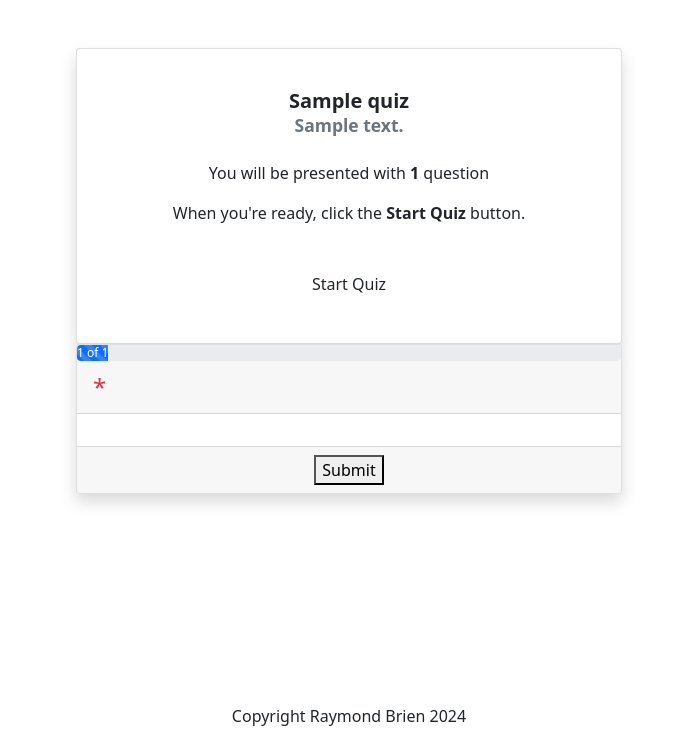
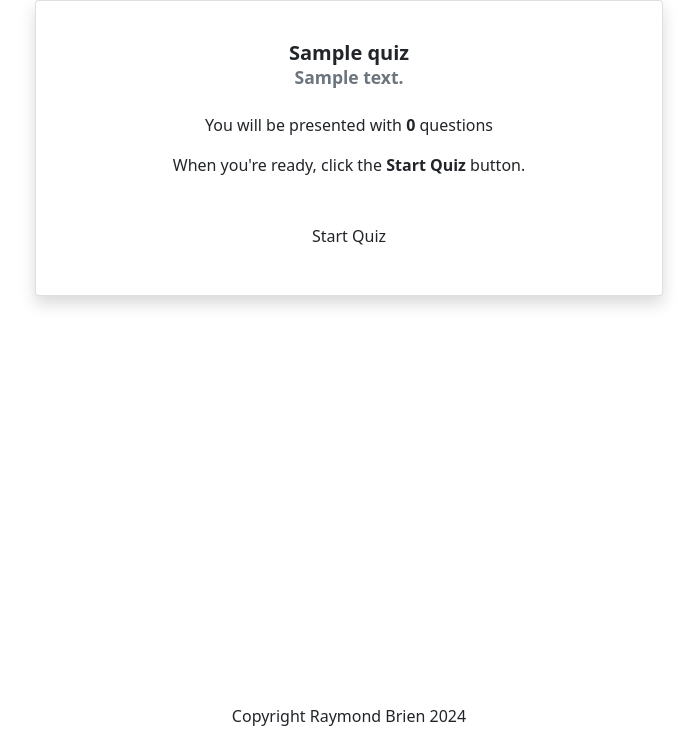
Before and after one commit to RaymondBrien/theoryhub, a Django app: a page that uses quiz/templates/quiz/single_quiz.html in a window 1280 px wide. Shown: the part 56-800 px from the top of the page, without its empty margins (291-988 px from the left). Run offline with Django 4.2, Linux system fonts and the light colour scheme; a user stored in the database is signed in; tables that the repository leaves empty hold one stand-in row (values such as "Sample post").

Commit message:
Deployment test for question visibility

```diff
--- a/quiz/templates/quiz/single_quiz.html
+++ b/quiz/templates/quiz/single_quiz.html
@@ -6,6 +6,7 @@
 <!-- {% endblock %} -->
 
 {% block content %}
+
 <!-- TODO: CREDIT TIM NELSON -->
 <!-- TODO:  add function view to render question content in template -->
 <!-- TODO: add initial title page of single quiz: quiz title, description. Do not show quiz content until button is clicked. -->
@@ -17,8 +18,8 @@
 <!-- TODO: add a "Restart Quiz" button to reset the quiz and start over. -->
 
 
-
-<section id="quiz-container" class="{% if user.is_authenticated %} container my-5 {% else %} d-none {% endif  %}">
+<!-- class="{% if user.is_authenticated %} container my-5 {% else %} d-none {% endif  %} -->
+<section id="quiz-container">
 
     <!-- quiz start button -->
     <div class="row" id="quiz-start-row">
@@ -35,9 +36,10 @@
                         question{{ questions|length|pluralize }}
                     </p>
                     <p>
+                        <!-- TODO: style button -->
                         When you're ready, click the <strong>Start Quiz</strong> button.
                     </p>
-                    <!-- TODO:Add JS to reveal quiz section once clicked: -->
+                    <!-- TODO:Add JS to reveal quiz section once clicked?: -->
                     <button id="quiz-start-btn" class="btn btn-ci my-4">Start Quiz</button>
                 </div>
             </div>
@@ -48,7 +50,6 @@
     <div class="row">
         <div class="col-sm-12 col-md-10 offset-md-1 col-lg-6 offset-lg-3">
             <!-- TODO: Add post request view via quiz form-->
-            <!-- TODO add submit quiz url -->
             <!-- TODO: add submit quiz to form with: action=" url 'submit_quiz' quiz.id "> -->
             <form id="quiz-form" class="hide full" method="POST">
                 {% csrf_token %}
@@ -60,48 +61,24 @@
 
                 <fieldset id="card-set-{{ forloop.counter }}{% if forloop.last %}-last{% endif %}"
                     class="card shadow {% if not forloop.first %}hide full{% endif %}">
-
-                    <!-- progress bar -->
-                    <div id="progress_{{ forloop.counter }}" class="progress">
-                        <!-- TODO progress instead of progress bar for accessibility? -->
-                        <div id="progress-bar-{% if forloop.first %}first{% else %}{{ forloop.counter }}{% endif %}"
-                            class="progress-bar progress-bar-striped bg-p-orange progress-bar-animated"
-                            role="progressbar" aria-valuenow="0" aria-valuemin="0" aria-valuemax="100"
-                            data-questionindex="1" data-questioncounter="{{ questions|length }}">
-                            1 of {{ questions|length }}
-                        </div>
+                    <!-- display the question content -->
+                    <div class="question-content">
+                        <img src="{{ question.question_image }}" alt="question image">
+                        <h6>{{ question.question_text }}</h6>
                     </div>
 
-                    <!-- TODO add as future feature: track duration of each individual question -->
-                    <!-- <input type="hidden" id="time_taken-{{ question.id }}" name="time_taken-{{ question.id }}"
-                        value="0"> -->
-
-                    <!-- display the question -->
-                    <legend class="card-header bg-p-grey text-t-grey">
-                        <span class="text-danger">*</span>
-                        {{ question.question }}
-
-                        <!-- optional text, where applicable -->
-                        {% if question.text %}
-                        <p class="bg-s-grey text-black text-center my-3 p-3 rounded">
-                            <small class="fs-6">{{ question.text|safe|linebreaksbr }}</small>
-                        </p>
-                        {% endif %}
-                    </legend>
-
-                    <!-- cycle through each of the question's choices -->
-                    <div class="card-body">
-                        <!-- TODO EDIT -->
-
-                        {% if quiz.quiz_type|safe == "is_not_mentor" %}
-                        {% for choice in question.choices %}
-                        {% include "quizzes/partials/choices.html" %}
+                    <!-- display the answer options -->
+                    <div class="answer-options">
+                        {% for answer in question.answers.all %}
+                        <div class="form-check">
+                            <!-- TODO: check template logic for input value  -->
+                            <input class="form-check-input" type="radio" name="{{ question_id }}" id="{{ answer.answer_option }}"
+                                value="{% if answer.correct %} question.points {% else %} 0 {% endif %}">
+                            <label class="form-check-label" for="{{ answer.answer_option }}">
+                                {{ answer.answer_content }}
+                            </label>
+                        </div>
                         {% endfor %}
-                        {% endif %}
-
-                        <!-- error handling -->
-                        <span id="error-handler-{{ forloop.counter }}"
-                            class="text-danger d-flex justify-content-center"></span>
                     </div>
 
                     <!-- next && submit buttons -->
--- a/quiz/views.py
+++ b/quiz/views.py
@@ -1,6 +1,10 @@
-from django.shortcuts import render, get_object_or_404
+from django.shortcuts import render, get_object_or_404, redirect
+from django.urls import reverse
 from django.views import generic
 from django.contrib import messages
+from django.db.models import Prefetch
+from django.contrib.auth.models import User
+
 from .models import Quiz, Question, Answer
 
 
@@ -25,11 +29,28 @@
     **Template**
     :template:`quiz/single_quiz.html`
     """
+
+    user = get_object_or_404(User, username=request.user)
+    if not user.is_authenticated:
+        messages.info(request, "Access denied. Please log in to view this page.")
+        return redirect(reverse('login'))
+
     queryset = Quiz.objects.filter(status=1)
     quiz = get_object_or_404(queryset, slug=slug)
-    questions = Question.objects.filter(quiz_id=quiz)
+
+    # Prefetch related answers to avoid multiple database queries
+    answers_prefetch = Prefetch('answers', queryset=Answer.objects.all())
+    questions = Question.objects.filter(quiz_id=quiz).prefetch_related('answers_prefetch')
+
     context = {
         'quiz': quiz,
-        'questions': questions,
+        'question': questions,
     }
     return render(request, 'quiz/single_quiz.html', context)
+
+
+# To fix this issue, you should aim to pass the answers related to each question
+# to the template in a way that they can be iterated over together.
+# One common approach is to modify the Question queryset to prefetch related Answer objects.
+# This way, you don't filter Answer objects separately but access them through their relation to
+# Question objects.
```
